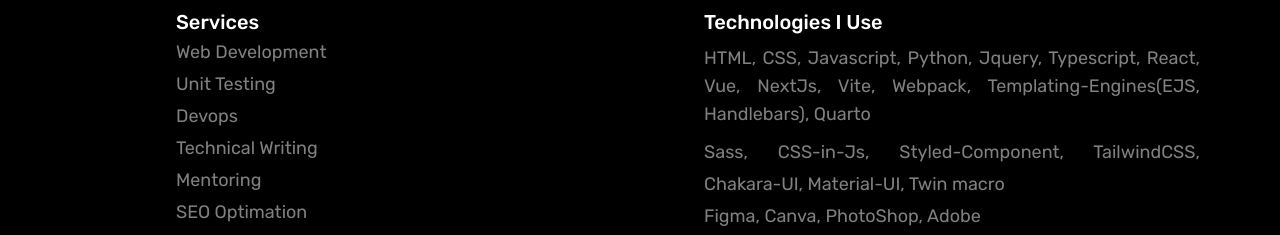
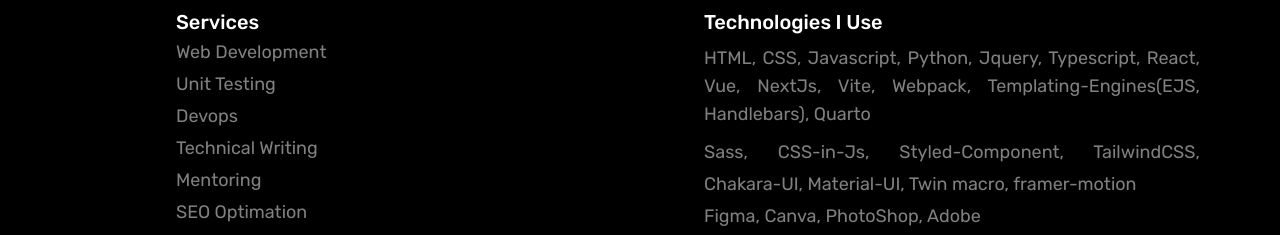
Before and after one commit to sandygudie/sandy_portfolio, a Next.js app: page / in a window 1280 px wide. Shown: the part 1180-1415 px from the top of the page. Built offline with nearby package versions, Linux system fonts and the light colour scheme.

Commit message:
added new portfolo

```diff
--- a/components/AboutMe.jsx
+++ b/components/AboutMe.jsx
@@ -57,7 +57,7 @@
               </p>
 
               <p>
-                Sass, CSS-in-Js, Styled-Component, TailwindCSS, Chakara-UI, Material-UI, Twin macro
+                Sass, CSS-in-Js, Styled-Component, TailwindCSS, Chakara-UI, Material-UI, Twin macro, framer-motion
               </p>
               <p>Figma, Canva, PhotoShop, Adobe</p>
               <p className="my-2 text-lg">
--- a/data.js
+++ b/data.js
@@ -9,6 +9,7 @@
       "TailwindCSS",
       "Redux Toolkit",
       "formik-yup",
+      "framer-motion"
     ],
     link: "https://kanban-management-app.netlify.app/",
     image: "/images/kanban.PNG",
```
